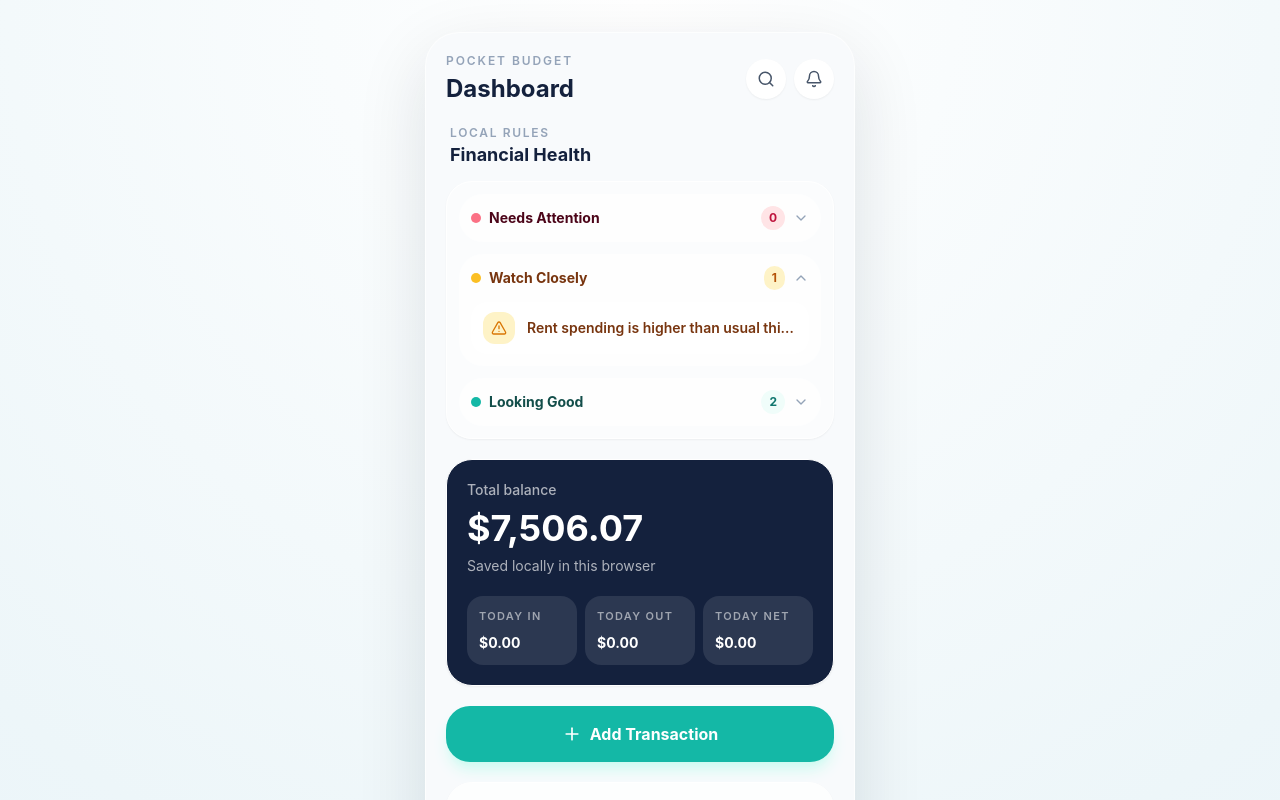
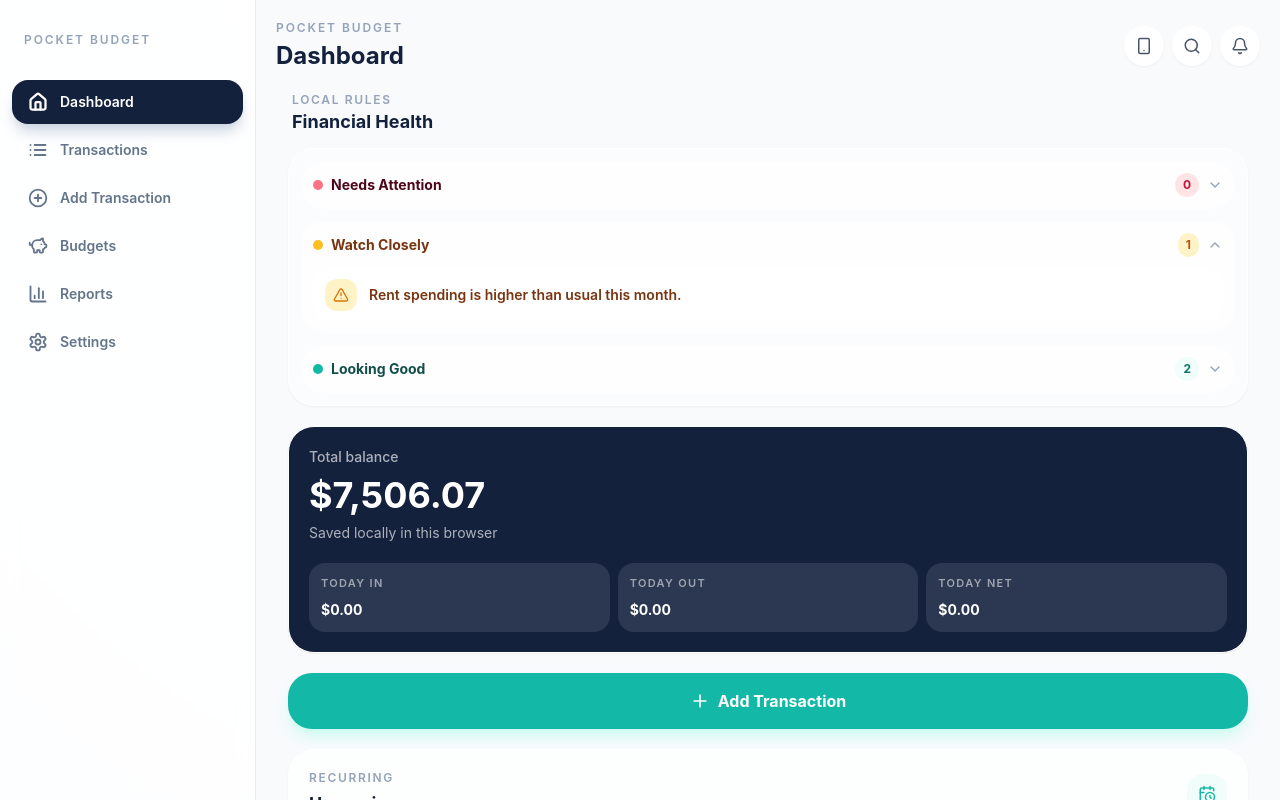
Before and after one commit to dheerajbr46/pocket-budget, a React (Vite) app: page / in a window 1280 px wide. Shown: the top 800 px of the page. Built offline with nearby package versions, Linux system fonts and the light colour scheme.

Commit message:
Add responsive desktop layout with mobile preview toggle

```diff
--- a/src/components/navigation/AppShell.jsx
+++ b/src/components/navigation/AppShell.jsx
@@ -1,16 +1,56 @@
+import { useState } from 'react';
+import { navItems } from '../../data/navigation.js';
 import { BottomNav } from './BottomNav.jsx';
 import { Header } from './Header.jsx';
 
 export function AppShell({ activePage, children, currentTitle, onNavigate }) {
+  const [forceMobile, setForceMobile] = useState(false);
+  const desk = !forceMobile;
+
   return (
-    <div className="min-h-screen bg-[radial-gradient(circle_at_top,#ffffff_0%,#edf6f9_34%,#dbeafe_100%)] px-3 py-4 text-ink sm:px-6 sm:py-8">
-      <div className="mx-auto flex min-h-[calc(100vh-2rem)] w-full max-w-[430px] flex-col overflow-hidden rounded-[34px] border border-white/80 bg-paper shadow-soft sm:min-h-[860px]">
-        <Header title={currentTitle} />
-        <main key={activePage} className="animate-page-in flex-1 overflow-y-auto px-5 pb-28 pt-2">
-          {children}
-        </main>
-        <BottomNav activePage={activePage} onNavigate={onNavigate} />
+    <div className={`min-h-screen bg-[radial-gradient(circle_at_top,#ffffff_0%,#edf6f9_34%,#dbeafe_100%)] text-ink ${desk ? 'lg:flex' : ''}`}>
+
+      {/* Sidebar — desktop only, hidden when forceMobile */}
+      <aside className={desk ? 'hidden lg:flex lg:w-60 xl:w-64 lg:shrink-0 lg:flex-col lg:border-r lg:border-slate-200/80 lg:bg-white/90 lg:backdrop-blur lg:sticky lg:top-0 lg:h-screen' : 'hidden'}>
+        <div className="px-6 py-8">
+          <p className="text-xs font-semibold uppercase tracking-[0.16em] text-slate-400">Pocket Budget</p>
+        </div>
+        <nav className="flex-1 overflow-y-auto px-3 pb-6 space-y-1">
+          {navItems.map((item) => {
+            const Icon = item.icon;
+            const isActive = activePage === item.id;
+            return (
+              <button
+                key={item.id}
+                onClick={() => onNavigate(item.id)}
+                aria-current={isActive ? 'page' : undefined}
+                className={`w-full flex items-center gap-3 px-4 py-3 rounded-2xl text-sm font-semibold transition ${
+                  isActive ? 'bg-ink text-white shadow-lg shadow-slate-300' : 'text-slate-500 hover:bg-slate-100'
+                }`}
+              >
+                <Icon size={20} strokeWidth={isActive ? 2.7 : 2.2} />
+                {item.title}
+              </button>
+            );
+          })}
+        </nav>
+      </aside>
+
+      {/* Content area */}
+      <div className={`flex-1 px-3 py-4 sm:px-6 sm:py-8 ${desk ? 'lg:p-0 lg:flex lg:flex-col lg:min-h-screen lg:bg-paper' : ''}`}>
+        <div className={`mx-auto flex min-h-[calc(100vh-2rem)] w-full max-w-[430px] flex-col overflow-hidden rounded-[34px] border border-white/80 bg-paper shadow-soft sm:min-h-[860px] ${desk ? 'lg:max-w-none lg:rounded-none lg:border-0 lg:shadow-none lg:bg-transparent lg:overflow-visible lg:min-h-0 lg:flex-1' : ''}`}>
+          <Header
+            title={currentTitle}
+            forceMobile={forceMobile}
+            onToggleView={() => setForceMobile((v) => !v)}
+          />
+          <main key={activePage} className={`animate-page-in flex-1 overflow-y-auto px-5 pb-28 pt-2 ${desk ? 'lg:px-8 lg:pb-10 lg:max-w-5xl lg:w-full lg:mx-auto' : ''}`}>
+            {children}
+          </main>
+          <BottomNav activePage={activePage} onNavigate={onNavigate} forceMobile={forceMobile} />
+        </div>
       </div>
+
     </div>
   );
 }
--- a/src/components/navigation/BottomNav.jsx
+++ b/src/components/navigation/BottomNav.jsx
@@ -1,9 +1,9 @@
 import { navItems } from '../../data/navigation.js';
 import { Button } from '../ui/Button.jsx';
 
-export function BottomNav({ activePage, onNavigate }) {
+export function BottomNav({ activePage, onNavigate, forceMobile }) {
   return (
-    <nav className="border-t border-slate-200/80 bg-white/90 px-3 pb-5 pt-2 backdrop-blur">
+    <nav className={`border-t border-slate-200/80 bg-white/90 px-3 pb-5 pt-2 backdrop-blur ${forceMobile ? '' : 'lg:hidden'}`}>
       <div
         className="grid items-end gap-1"
         style={{ gridTemplateColumns: `repeat(${navItems.length}, minmax(0, 1fr))` }}
--- a/src/components/navigation/Header.jsx
+++ b/src/components/navigation/Header.jsx
@@ -1,7 +1,7 @@
-import { Bell, Search } from 'lucide-react';
+import { Bell, Monitor, Search, Smartphone } from 'lucide-react';
 import { Button } from '../ui/Button.jsx';
 
-export function Header({ title }) {
+export function Header({ title, forceMobile, onToggleView }) {
   return (
     <header className="flex items-center justify-between px-5 pb-3 pt-5">
       <div>
@@ -9,6 +9,14 @@ export function Header({ title }) {
         <h1 className="mt-1 text-2xl font-bold text-ink">{title}</h1>
       </div>
       <div className="flex items-center gap-2">
+        <Button
+          onClick={onToggleView}
+          className="grid h-10 w-10 place-items-center rounded-full bg-white text-slate-600 shadow-sm"
+          aria-label={forceMobile ? 'Switch to desktop view' : 'Switch to mobile view'}
+          title={forceMobile ? 'Switch to desktop view' : 'Switch to mobile view'}
+        >
+          {forceMobile ? <Monitor size={18} /> : <Smartphone size={18} />}
+        </Button>
         <Button
           className="grid h-10 w-10 place-items-center rounded-full bg-white text-slate-600 shadow-sm"
           aria-label="Search"
```
